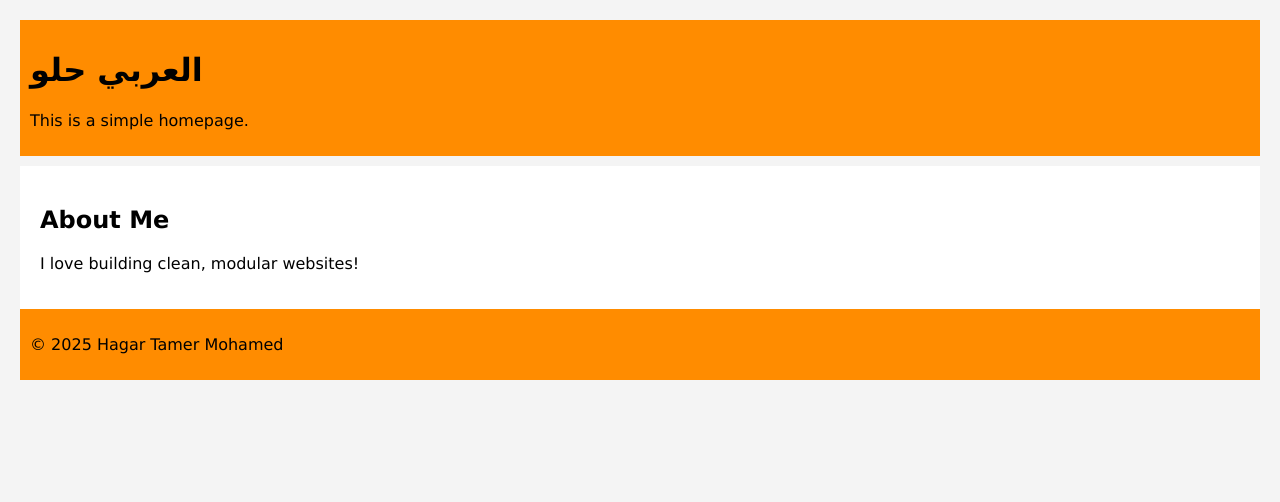
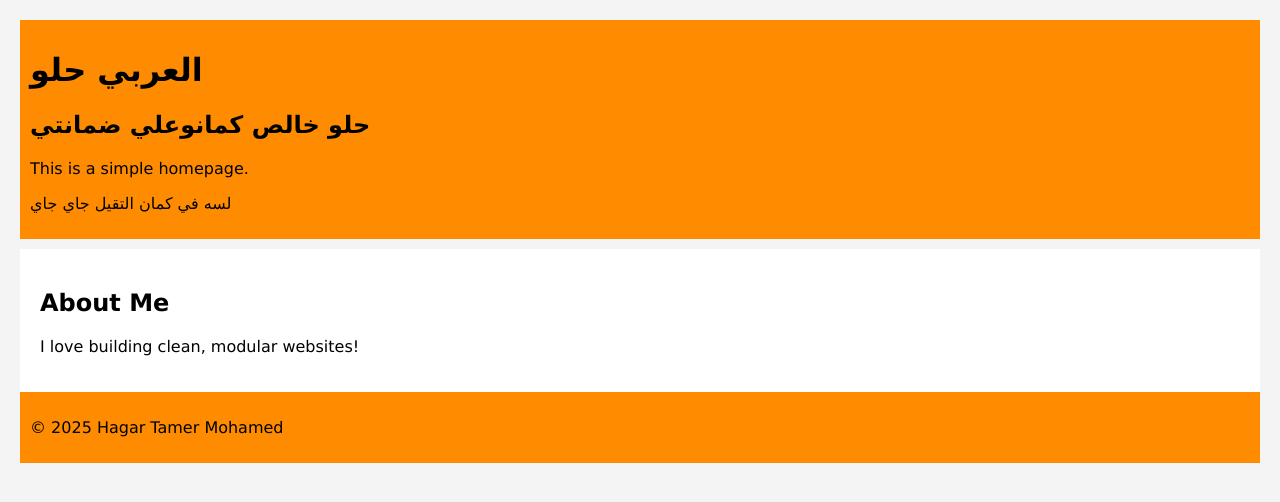
Before and after one commit to hagartamer/my-website-, a plain HTML site: page index.html in a window 1280 px wide. Drawn offline with Linux system fonts and the light colour scheme.

Commit message:
Update index.html

```diff
--- a/index.html
+++ b/index.html
@@ -9,7 +9,9 @@
 <body>
   <header>
     <h1>العربي حلو </h1>
+    <h2>حلو خالص كمانوعلي ضمانتي </h2>
     <p>This is a simple homepage.</p>
+    <p>لسه في كمان التقيل جاي جاي </p>
   </header>
   <main>
     <h2>About Me</h2>
```
